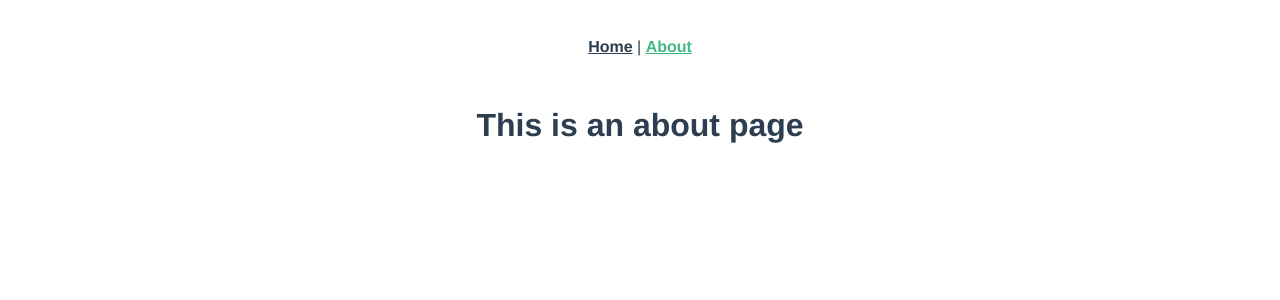
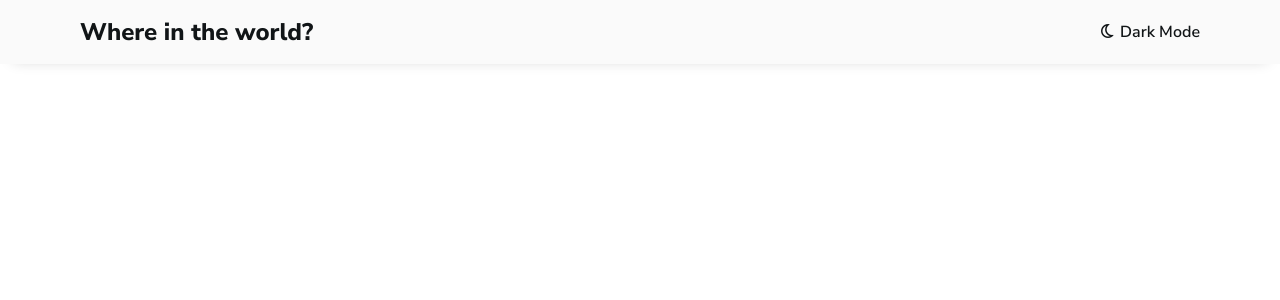
Before and after one commit to abdullahalshawafi/Countreez, a Vue app: page /about in a window 1280 px wide. Shown: the top 300 px of the page. Built offline with nearby package versions, Linux system fonts and the light colour scheme.

Commit message:
project setup and started working on  navbar

```diff
--- a/public/index.html
+++ b/public/index.html
@@ -1,17 +1,24 @@
 <!DOCTYPE html>
 <html lang="">
+
 <head>
   <meta charset="utf-8">
   <meta http-equiv="X-UA-Compatible" content="IE=edge">
   <meta name="viewport" content="width=device-width,initial-scale=1.0">
+  <link rel="stylesheet" href="https://cdnjs.cloudflare.com/ajax/libs/font-awesome/6.1.1/css/all.min.css"
+    integrity="sha512-KfkfwYDsLkIlwQp6LFnl8zNdLGxu9YAA1QvwINks4PhcElQSvqcyVLLD9aMhXd13uQjoXtEKNosOWaZqXgel0g=="
+    crossorigin="anonymous" referrerpolicy="no-referrer" />
   <link rel="icon" href="<%= BASE_URL %>favicon.ico">
-    <title><%= htmlWebpackPlugin.options.title %></title>
+  <title>Countries</title>
 </head>
+
 <body>
   <noscript>
-      <strong>We're sorry but <%= htmlWebpackPlugin.options.title %> doesn't work properly without JavaScript enabled. Please enable it to continue.</strong>
+    <strong>We're sorry but Countries doesn't work properly without JavaScript enabled. Please enable it to
+      continue.</strong>
   </noscript>
   <div id="app"></div>
   <!-- built files will be auto injected -->
 </body>
+
 </html>
--- a/src/App.vue
+++ b/src/App.vue
@@ -1,30 +1,44 @@
 <template>
-  <nav>
-    <router-link to="/">Home</router-link> |
-    <router-link to="/about">About</router-link>
-  </nav>
+  <Navbar :mode="colorsMode" @toggle-mode="toggleMode" />
   <router-view />
 </template>
 
+<script>
+import { onMounted, ref } from "vue";
+import Navbar from "@/components/Navbar.vue";
+
+export default {
+  name: "App",
+  components: { Navbar },
+  setup() {
+    const colorsMode = ref("light");
+
+    onMounted(() => {
+      if (colorsMode.value === "dark") {
+        document.documentElement.setAttribute("mode", "dark");
+      } else {
+        document.documentElement.setAttribute("mode", "light");
+      }
+    });
+
+    const toggleMode = () => {
+      if (colorsMode.value === "light") {
+        colorsMode.value = "dark";
+        document.documentElement.setAttribute("mode", "dark");
+      } else {
+        colorsMode.value = "light";
+        document.documentElement.setAttribute("mode", "light");
+      }
+    };
+
+    return {
+      colorsMode,
+      toggleMode,
+    };
+  },
+};
+</script>
+
 <style lang="scss">
-#app {
-  font-family: Avenir, Helvetica, Arial, sans-serif;
-  -webkit-font-smoothing: antialiased;
-  -moz-osx-font-smoothing: grayscale;
-  text-align: center;
-  color: #2c3e50;
-}
-
-nav {
-  padding: 30px;
-
-  a {
-    font-weight: bold;
-    color: #2c3e50;
-
-    &.router-link-exact-active {
-      color: #42b983;
-    }
-  }
-}
+@import "./assets/scss/globals";
 </style>
--- /dev/null
+++ b/src/assets/scss/globals.scss
@@ -0,0 +1,39 @@
+@import url("https://fonts.googleapis.com/css2?family=Nunito+Sans:wght@300;600;800&display=swap");
+@import "variables";
+
+*,
+*::after,
+*::before {
+    box-sizing: border-box;
+    margin: 0;
+    padding: 0;
+}
+
+body {
+    font-family: var(--font-family);
+    color: var(--text-color);
+}
+
+$weights: 300,
+600,
+800;
+
+@each $weight in $weights {
+    .fw-#{$weight} {
+        font-weight: $weight;
+    }
+}
+
+.cursor-pointer {
+    cursor: pointer;
+}
+
+.clickable {
+    opacity: 1;
+    transition: opacity 0.3s ease-in-out;
+}
+
+.clickable:focus,
+.clickable:hover {
+    opacity: 0.7;
+}
--- /dev/null
+++ b/src/assets/scss/variables.scss
@@ -0,0 +1,13 @@
+:root {
+    --font-family: "Nunito Sans", sans-serif;
+    --text-color: hsl(200, 15%, 8%);
+    --background-color: hsl(0, 0%, 98%);
+    --input-color: hsl(0, 0%, 52%);
+    --elements-color: hsl(0, 0%, 100%);
+}
+
+[mode="dark"] {
+    --text-color: hsl(0, 0%, 100%);
+    --background-color: hsl(207, 26%, 17%);
+    --elements-color: hsl(209, 23%, 22%);
+}
--- a/src/components/HelloWorld.vue
+++ /dev/null
@@ -1,122 +0,0 @@
-<template>
-  <div class="hello">
-    <h1>{{ msg }}</h1>
-    <p>
-      For a guide and recipes on how to configure / customize this project,<br />
-      check out the
-      <a href="https://cli.vuejs.org" target="_blank" rel="noopener"
-        >vue-cli documentation</a
-      >.
-    </p>
-    <h3>Installed CLI Plugins</h3>
-    <ul>
-      <li>
-        <a
-          href="https://github.com/vuejs/vue-cli/tree/dev/packages/%40vue/cli-plugin-babel"
-          target="_blank"
-          rel="noopener"
-          >babel</a
-        >
-      </li>
-      <li>
-        <a
-          href="https://github.com/vuejs/vue-cli/tree/dev/packages/%40vue/cli-plugin-router"
-          target="_blank"
-          rel="noopener"
-          >router</a
-        >
-      </li>
-      <li>
-        <a
-          href="https://github.com/vuejs/vue-cli/tree/dev/packages/%40vue/cli-plugin-eslint"
-          target="_blank"
-          rel="noopener"
-          >eslint</a
-        >
-      </li>
-    </ul>
-    <h3>Essential Links</h3>
-    <ul>
-      <li>
-        <a href="https://vuejs.org" target="_blank" rel="noopener">Core Docs</a>
-      </li>
-      <li>
-        <a href="https://forum.vuejs.org" target="_blank" rel="noopener"
-          >Forum</a
-        >
-      </li>
-      <li>
-        <a href="https://chat.vuejs.org" target="_blank" rel="noopener"
-          >Community Chat</a
-        >
-      </li>
-      <li>
-        <a href="https://twitter.com/vuejs" target="_blank" rel="noopener"
-          >Twitter</a
-        >
-      </li>
-      <li>
-        <a href="https://news.vuejs.org" target="_blank" rel="noopener">News</a>
-      </li>
-    </ul>
-    <h3>Ecosystem</h3>
-    <ul>
-      <li>
-        <a href="https://router.vuejs.org" target="_blank" rel="noopener"
-          >vue-router</a
-        >
-      </li>
-      <li>
-        <a href="https://vuex.vuejs.org" target="_blank" rel="noopener">vuex</a>
-      </li>
-      <li>
-        <a
-          href="https://github.com/vuejs/vue-devtools#vue-devtools"
-          target="_blank"
-          rel="noopener"
-          >vue-devtools</a
-        >
-      </li>
-      <li>
-        <a href="https://vue-loader.vuejs.org" target="_blank" rel="noopener"
-          >vue-loader</a
-        >
-      </li>
-      <li>
-        <a
-          href="https://github.com/vuejs/awesome-vue"
-          target="_blank"
-          rel="noopener"
-          >awesome-vue</a
-        >
-      </li>
-    </ul>
-  </div>
-</template>
-
-<script>
-export default {
-  name: "HelloWorld",
-  props: {
-    msg: String,
-  },
-};
-</script>
-
-<!-- Add "scoped" attribute to limit CSS to this component only -->
-<style scoped lang="scss">
-h3 {
-  margin: 40px 0 0;
-}
-ul {
-  list-style-type: none;
-  padding: 0;
-}
-li {
-  display: inline-block;
-  margin: 0 10px;
-}
-a {
-  color: #42b983;
-}
-</style>
--- /dev/null
+++ b/src/components/Navbar.vue
@@ -0,0 +1,44 @@
+<template>
+  <header>
+    <nav class="navbar">
+      <router-link to="/" class="navbar-legend">
+        <h1>Where in the world?</h1>
+      </router-link>
+      <span
+        v-if="mode === 'light'"
+        @click="$emit('toggle-mode')"
+        class="cursor-pointer clickable fw-600"
+      >
+        <i class="fa-regular fa-moon"></i> Dark Mode
+      </span>
+      <span v-else @click="toggleMode" class="cursor-pointer clickable fw-600">
+        <i class="fa-regular fa-sun"></i> Light Mode
+      </span>
+    </nav>
+  </header>
+</template>
+
+<script>
+export default {
+  name: "navbar-component",
+  props: ["mode"],
+};
+</script>
+
+<style lang="scss" scoped>
+@import "@/assets/scss/variables";
+
+.navbar {
+  display: flex;
+  justify-content: space-between;
+  align-items: center;
+  padding: 1rem 5rem;
+  background-color: var(--background-color);
+  box-shadow: 0 9px 15px -13px rgb(0 0 0 / 20%);
+
+  a.navbar-legend {
+    color: var(--text-color);
+    text-decoration: none;
+  }
+}
+</style>
--- a/src/router/index.js
+++ b/src/router/index.js
@@ -7,15 +7,11 @@ const routes = [
     name: "home",
     component: HomeView,
   },
-  {
-    path: "/about",
-    name: "about",
-    // route level code-splitting
-    // this generates a separate chunk (about.[hash].js) for this route
-    // which is lazy-loaded when the route is visited.
-    component: () =>
-      import(/* webpackChunkName: "about" */ "../views/AboutView.vue"),
-  },
+  // {
+  //   path: "/about",
+  //   name: "about",
+  //   component: () => import("../views/AboutView.vue"),
+  // },
 ];
 
 const router = createRouter({
--- a/src/views/AboutView.vue
+++ /dev/null
@@ -1,5 +0,0 @@
-<template>
-  <div class="about">
-    <h1>This is an about page</h1>
-  </div>
-</template>
--- a/src/views/HomeView.vue
+++ b/src/views/HomeView.vue
@@ -1,18 +1,9 @@
 <template>
-  <div class="home">
-    <img alt="Vue logo" src="../assets/logo.png" />
-    <HelloWorld msg="Welcome to Your Vue.js App" />
-  </div>
+  <div></div>
 </template>
 
 <script>
-// @ is an alias to /src
-import HelloWorld from "@/components/HelloWorld.vue";
-
 export default {
   name: "HomeView",
-  components: {
-    HelloWorld,
-  },
 };
 </script>
```
Also changed, not shown: .eslintrc.js, src/assets/logo.png (deleted), 1 other file (tests, documents, lock files or other folders). Lines whose indentation alone changed are shown as unchanged.
